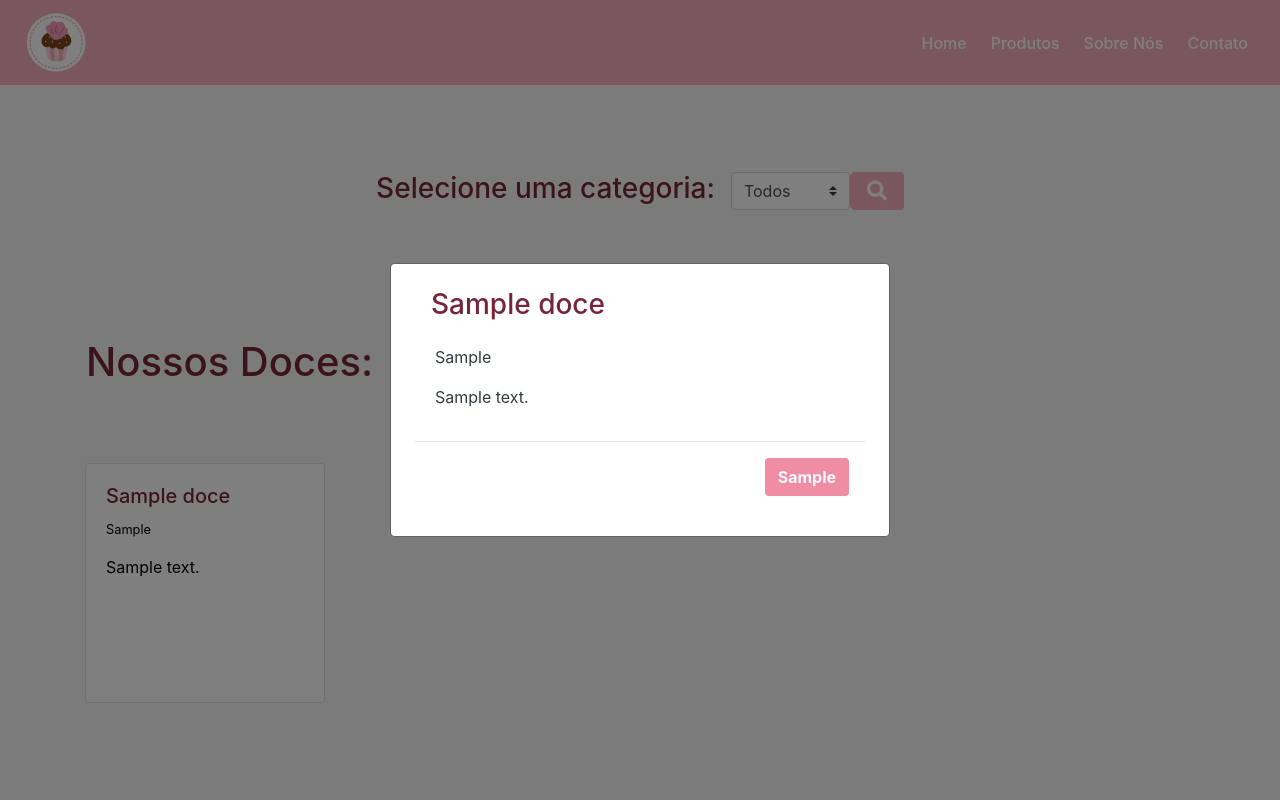
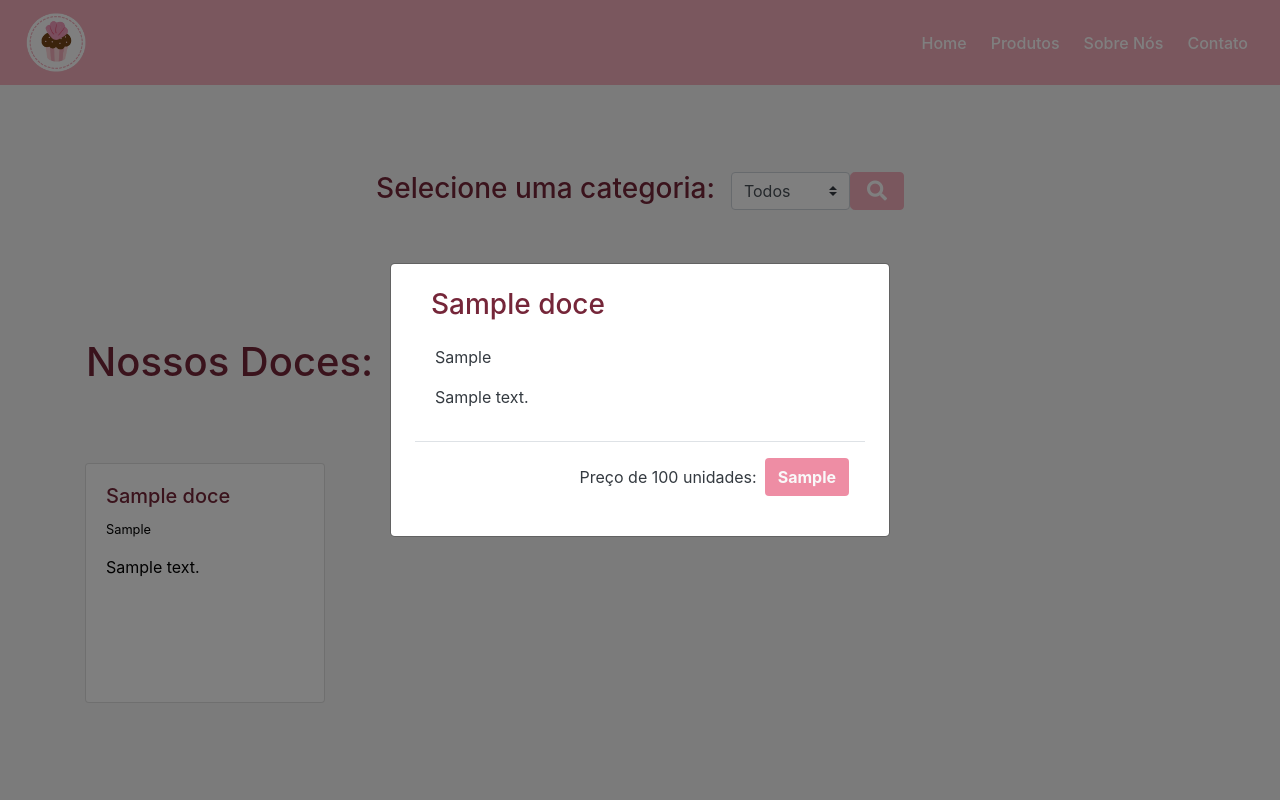
Before and after one commit to nana-marques/perolas-website, a CodeIgniter app: page /Ana/index.php/doces/cards_doces in a window 1280 px wide, after a click that opens the changed part. Run offline with CodeIgniter, Linux system fonts and the light colour scheme; tables that the repository leaves empty or names only in its code hold one stand-in row (values such as "Sample post"); some libraries are stand-ins or nearby versions.

Commit message:
correção de bugs

```diff
--- a/application/views/cards/cards_doces.php
+++ b/application/views/cards/cards_doces.php
@@ -14,6 +14,7 @@
                 </div>
             </div>
             <div class="modal-footer">
+                <p>Preço de 100 unidades:</p>
                 <button disabled="disabled" class="btn" style="background-color:#e55175;">
                     <span id="precodoce" class="mt-2" style="color:#f7f7f7;font-weight:bold;"></span>
                 </button>
```
